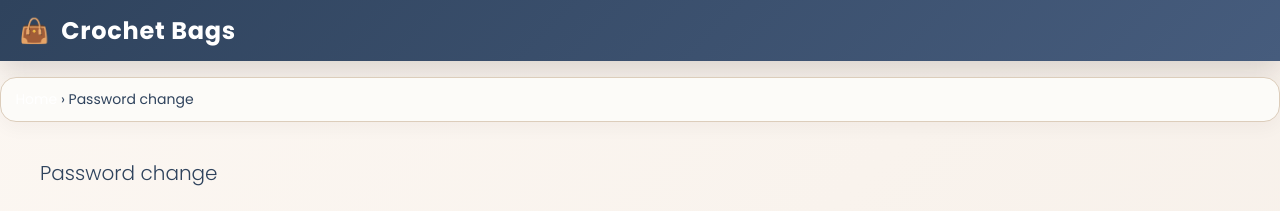
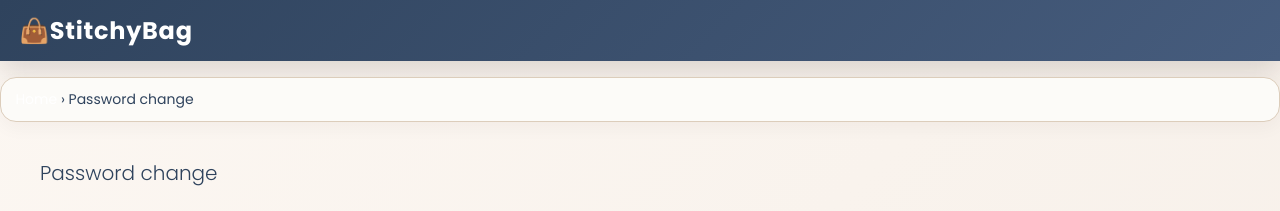
Before and after one commit to aymench19/StitchyBag, a Django app: a page that uses templates/admin/base_site.html in a window 1280 px wide. Shown: the top 211 px of the page. Run offline with Django 5.2, Linux system fonts and the light colour scheme; a user stored in the database is signed in.

Commit message:
update site

```diff
--- a/templates/admin/base_site.html
+++ b/templates/admin/base_site.html
@@ -1,7 +1,7 @@
 {% extends "admin/base.html" %}
 {% load static %}
 
-{% block title %}{{ title }} | Administration Crochet Bags{% endblock %}
+{% block title %}{{ title }} | StitchyBag Administration{% endblock %}
 
 {% block extrahead %}
 {{ block.super }}
@@ -12,7 +12,7 @@
 {% block branding %}
 <h1 id="site-name">
     <a href="{% url 'admin:index' %}">
-        <span style="margin-right:0.35rem;">👜</span> Crochet Bags
+        <span style="margin-right:0.35rem;">👜StitchyBag</span>
 
     </a>
 </h1>
```
